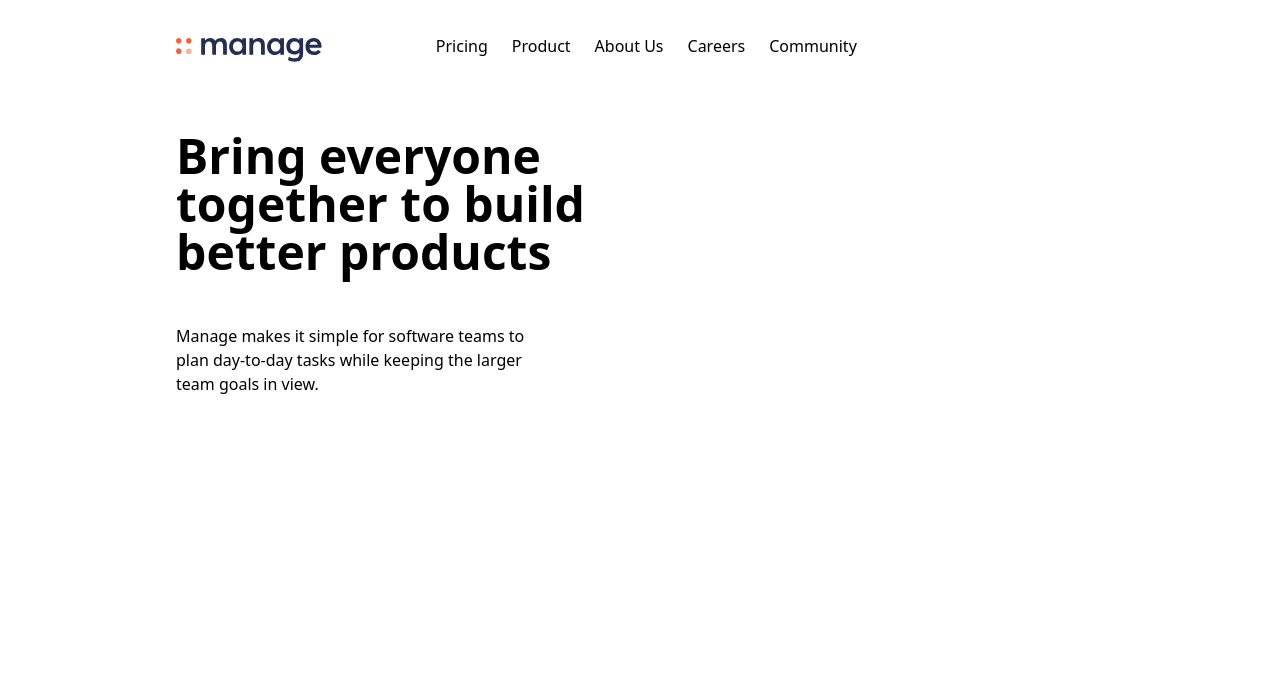
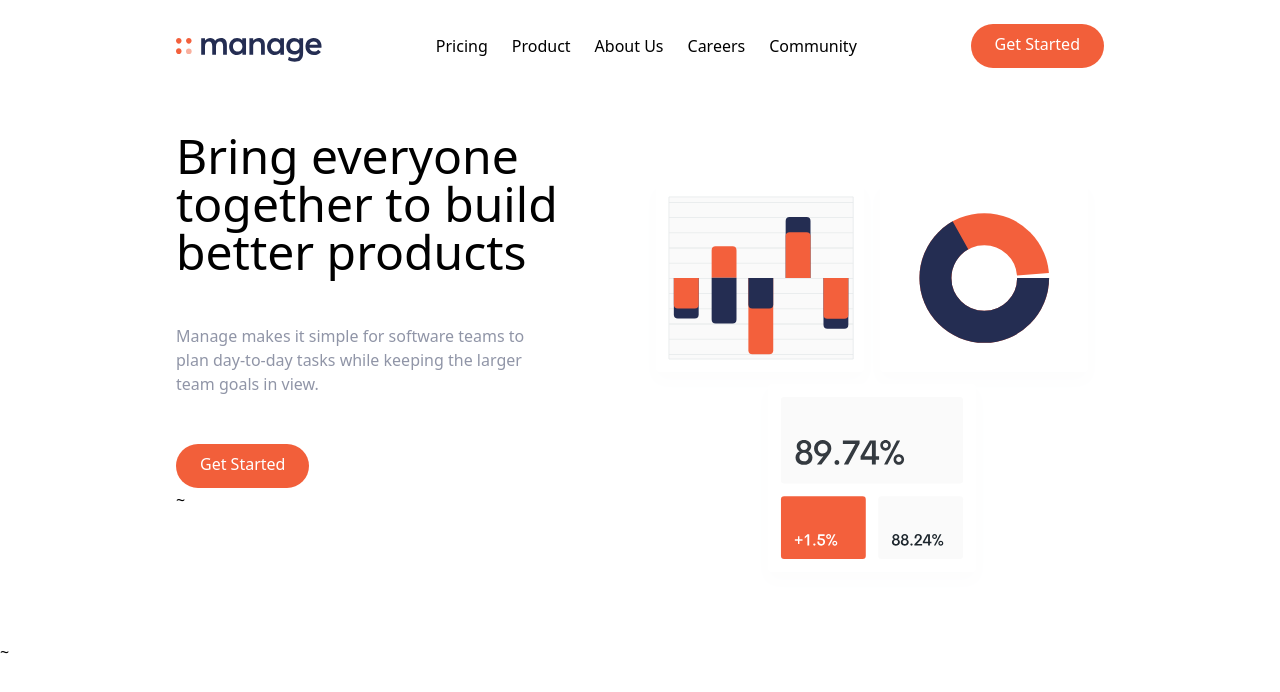
Before and after one commit to J-Rahhal/tailwind-project, a website: page index.html in a window 1280 px wide. Drawn offline with Linux system fonts and the light colour scheme.

Commit message:
fixed hero section

```diff
--- a/index.html
+++ b/index.html
@@ -25,23 +25,37 @@
             <a href="#" class="hover:text-darkGrayishBlue">Community</a>
         </div>
         <!--Button-->
-        <a href="#" class="hidden md:block p-3 px-6 pt-2 text-white bg-bightRed rounded-full baseline hover:bg-brightRedLight">Get Started</a>
+        <a  href="#" class="hidden p-3 px-6 pt-2 text-white bg-brightRed rounded-full baseline hover:bg-brightRedLight md:block"
+        >Get Started</a>
     </div>
    </nav>
+
    <!--Hero Section-->
    <section id="hero">
-    <!-- Flex Container -->
-    <div
-      class="container flex flex-col-reverse items-center px-6 mx-auto mt-10 space-y-0 md:space-y-0 md:flex-row">
-      <!-- Left item -->
-      <div class="flex flex-col mb-32 space-y-12 md:w-1/2">
-        <h1
-          class="max-w-md text-4xl font-bold text-center md:text-5xl md:text-left">
-          Bring everyone together to build better products
-        </h1>
-        <p class="max-w-sm text-center text-darkGrayishBlue md:text-left">
-          Manage makes it simple for software teams to plan day-to-day tasks
-          while keeping the larger team goals in view.
-        </p>
+    <!--Flex Container-->
+    <div class="container flex flex-col-reverse items-center px-6 mx-auto mt-10 space-y-0 md:space-y-0  md:flex-row">
+        <!--left item-->
+        <div class="flex flex-col mb-32 space-y-12 md:w-1/2">
+            <h1 class="max-w-md text-4xl fomt-bold text-center md:text-5xl md:text-left">Bring everyone together to build better products</h1>
+            <p class="max-w-sm text-center text-darkGrayishBlue md:text-left">
+                Manage makes it simple for software teams to plan day-to-day tasks
+                while keeping the larger team goals in view.
+            </p>
+            <div class="flex justify-center md:justify-start">
+                <a
+              href="#"
+              class="p-3 px-6 pt-2 text-white bg-brightRed rounded-full baseline hover:bg-brightRedLight">
+              Get Started</a>
+            </div>~
+        </div>
+         <!--Image-->
+        <div class="md:w-1/2">
+            <img src="images/illustration-intro.svg" alt="illustration-intro">
+        </div>
+    </div>
+
+   </section>
+
 </body>
 </html>
+~
--- a/tailwind.config.js
+++ b/tailwind.config.js
@@ -9,7 +9,7 @@ module.exports = {
       xl: '1440px'
     },
     extend: {
-      color: {
+      colors: {
         brightRed: 'hsl(12, 88%, 59%)',
         brightRedLight: 'hsl(12, 88%, 69%)',
         brightRedSupLight: 'hsl(12, 88%, 95%)',
@@ -18,7 +18,7 @@ module.exports = {
         veryDarkBlue: 'hsl(233, 12%, 13%)',
         veryPaleRed: 'hsl(13, 100%, 96%)',
         veryLightGray: 'hsl(0, 0, 98%)',
-      }
+      },
     },
   },
   plugins: [],
```
Also changed, not shown: css/main.css.
